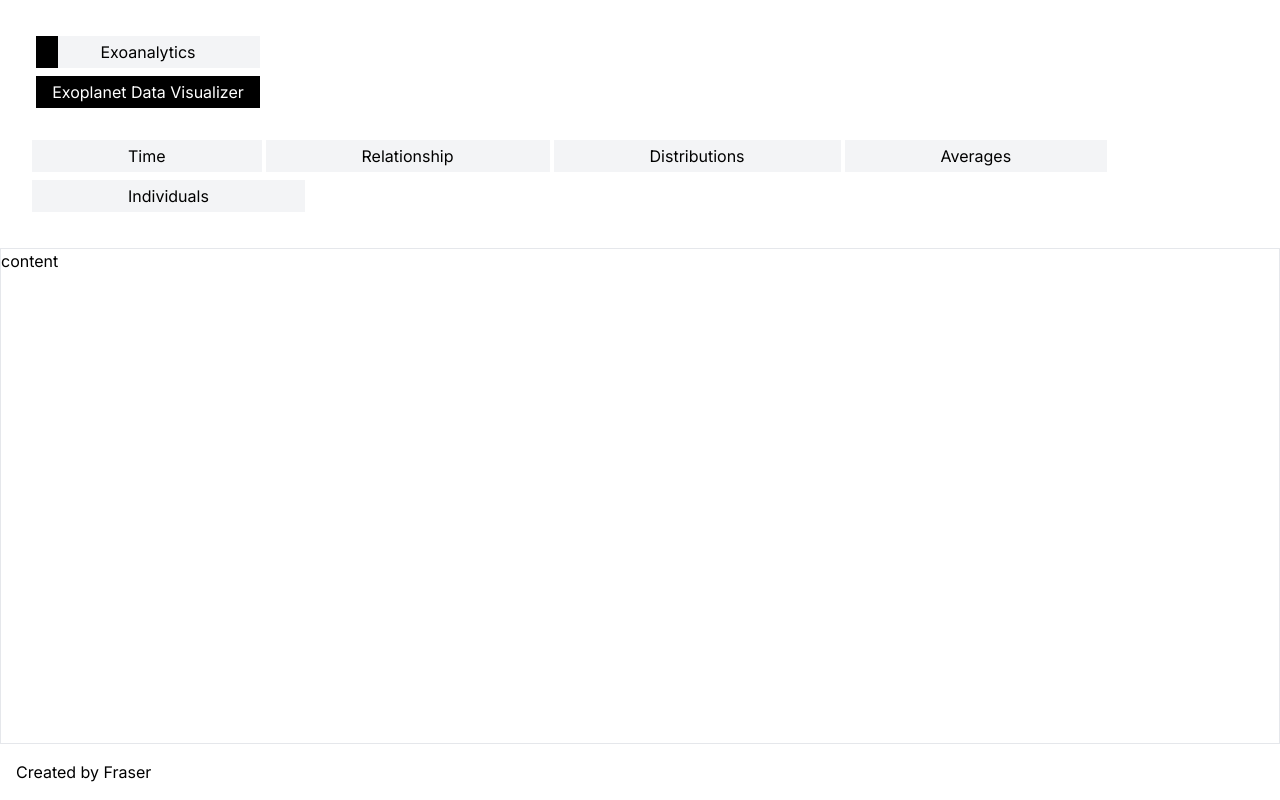
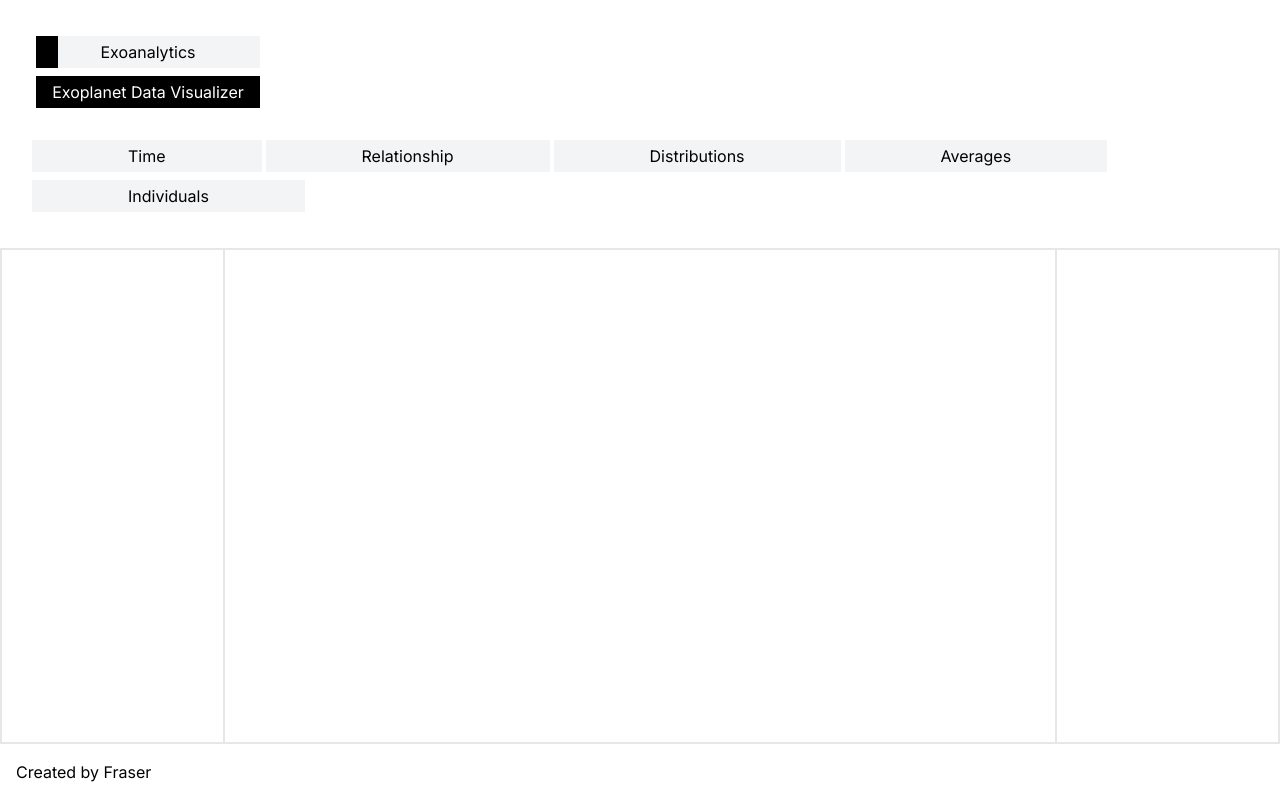
Before and after one commit to frayfray248/exoanalytics-v2, a Next.js app: page / in a window 1280 px wide. Built offline with nearby package versions, Linux system fonts and the light colour scheme.

Commit message:
Main component

```diff
--- a/src/app/page.tsx
+++ b/src/app/page.tsx
@@ -1,11 +1,12 @@
+// components
 import PageLayout from "@/components/shared/PageLayout"
+import Main from "@/components/Main"
 
 export default async function Home() {
 
-
     return (
         <PageLayout>
-            content
+            <Main />
         </PageLayout>
     )
 }
--- /dev/null
+++ b/src/components/Main.tsx
@@ -0,0 +1,13 @@
+import React from 'react'
+
+const Main = () => {
+    return (
+        <div className='w-full h-full flex flex-row'>
+            <div className='border flex-1'></div>
+            <div className='border relative md:w-144 lg:w-160 xl:w-208 2xl:w-288'></div>
+            <div className='border flex-1'></div>
+        </div>
+    )
+}
+
+export default Main
--- a/src/components/shared/Container.tsx
+++ b/src/components/shared/Container.tsx
@@ -1,8 +1,8 @@
 import React from 'react'
 
-const Container = ({ children }: { children: React.ReactNode }) => {
+const Container = ({ children, className }: { children: React.ReactNode, className? : string}) => {
     return (
-        <div className='p-2 m-2'>{children}</div>
+        <div className={`p-2 m-2 ${className}`}>{children}</div>
     )
 }
 
--- a/tailwind.config.ts
+++ b/tailwind.config.ts
@@ -8,6 +8,23 @@ const config: Config = {
     ],
     theme: {
         extend: {
+            flex: {
+                '2': '2 2 0%',
+            },
+            width: {
+                '128' : '32rem',
+                '144' : '36rem',
+                '160' : '40rem',
+                '176' : '44rem',
+                '192' : '48rem',
+                '208' : '52rem',
+                '224' : '56rem',
+                '240' : '60rem',
+                '256' : '64rem',
+                '272' : '68rem',
+                '288' : '72rem',
+                '304' : '76rem',
+            },
             backgroundImage: {
                 "gradient-radial": "radial-gradient(var(--tw-gradient-stops))",
                 "gradient-conic":
```
Lines whose indentation alone changed are shown as unchanged.
